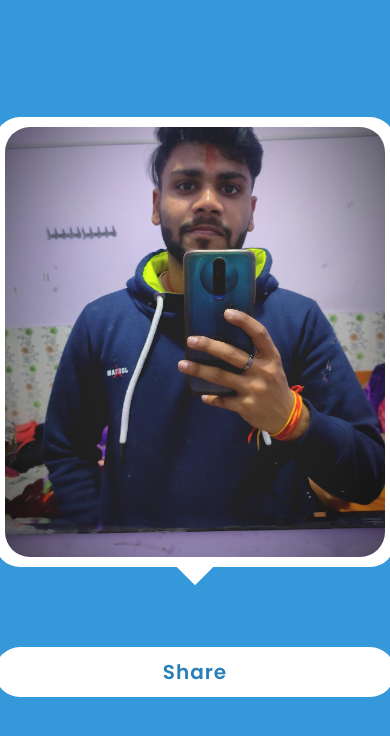
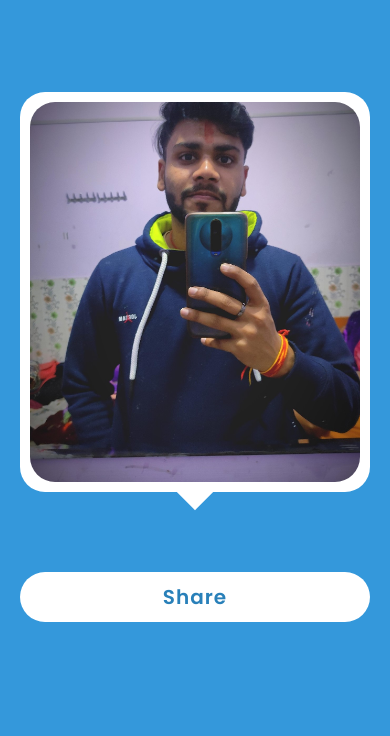
Before and after one commit to VishnuSaini07/Profile-Card, a plain HTML site: page index.html in a window 390 px wide. Drawn offline with Linux system fonts and the light colour scheme.

Commit message:
Add files via upload

```diff
--- a/style.css
+++ b/style.css
@@ -156,3 +156,15 @@ body {
   background: #fff;
   color: #2980b9;
 }
+
+@media only screen and (max-width: 480px) {
+  .main-box {
+    height: 400px;
+    width: 350px;
+  }
+
+  .content .image-box {
+    height: 400px;
+    width: 100%;
+  }
+}
```
